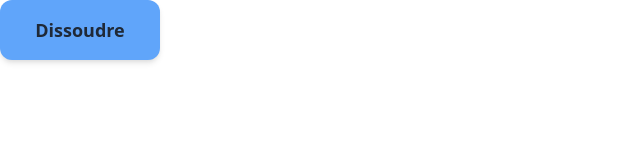
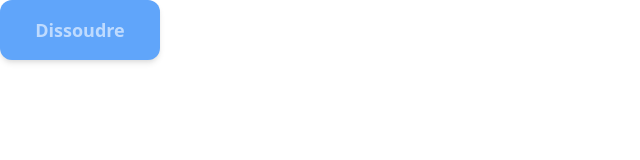
Before and after one commit to LouisGaboury/knight, a React (Create React App) app: page / in a window 1280 px wide. Shown: the top 160 px of the page, without its empty margins (0-640 px from the left). Built offline with nearby package versions, Linux system fonts and the light colour scheme.

Commit message:
Adding hover effect on button

```diff
--- a/src/components/Button.js
+++ b/src/components/Button.js
@@ -1,8 +1,8 @@
 import react from "react";
 
 const Button = () => {
-    return <div className="p-4 max-w-xs w-40 bg-blue-400 rounded-xl shadow-md">
-        <p className="text-gray-800 font-bold text-center text-lg">Dissoudre</p>
+    return <div className="p-4 max-w-xs w-40 bg-blue-400 rounded-xl shadow-md hover:bg-blue-700">
+        <p className="text-blue-200 font-bold text-center text-lg">Dissoudre</p>
     </div>
 }
 
```
